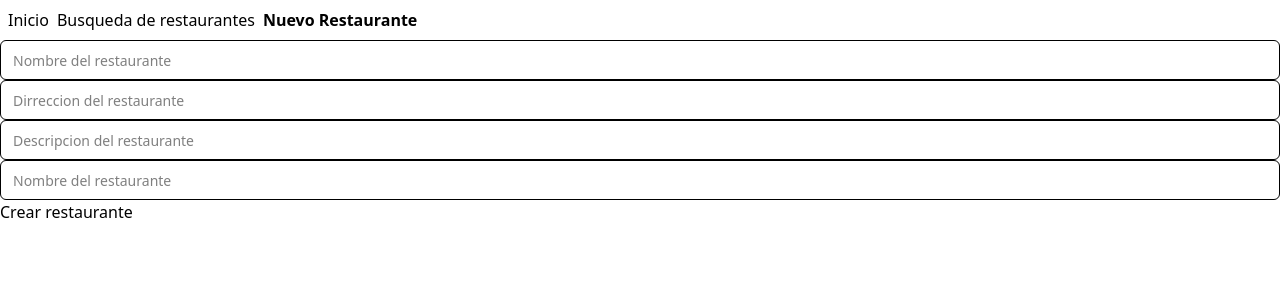
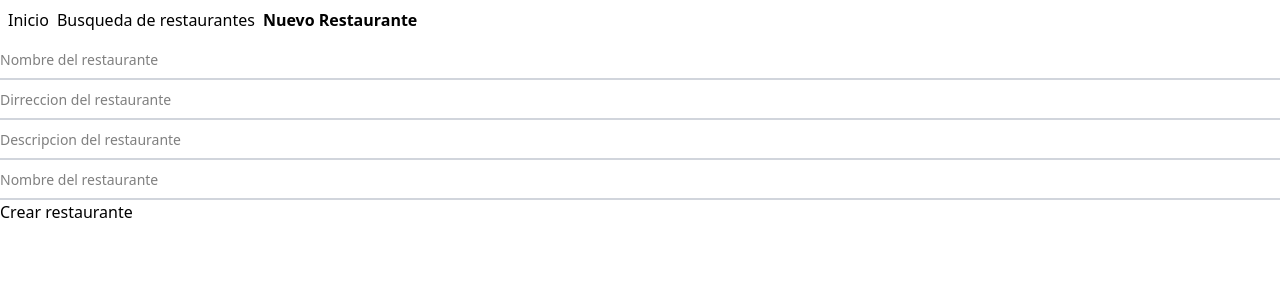
Before and after one commit to rox651/restaurante-tarea-iu-digital, a React (Vite) app: page /nuevo in a window 1280 px wide. Shown: the top 300 px of the page. Built offline with nearby package versions, Linux system fonts and the light colour scheme.

Commit message:
styles: update input design

```diff
--- a/src/components/common/input.tsx
+++ b/src/components/common/input.tsx
@@ -11,7 +11,7 @@ const Input = React.forwardRef<HTMLInputElement, InputProps>(
       <input
         type={type}
         className={cn(
-          "border-input bg-background ring-offset-background placeholder:text-muted-foreground focus-visible:ring-ring flex h-10 w-full rounded-md border px-3 py-2 text-sm file:border-0 file:bg-transparent file:text-sm file:font-medium focus-visible:outline-none focus-visible:ring-2 focus-visible:ring-offset-2 disabled:cursor-not-allowed disabled:opacity-50",
+          "border-gray-300 border-b-2 flex h-10 w-full py-2 text-sm file:border-0 file:bg-transparent file:text-sm file:font-medium focus-visible:outline-none  disabled:cursor-not-allowed disabled:opacity-50",
           className,
         )}
         ref={ref}
```
